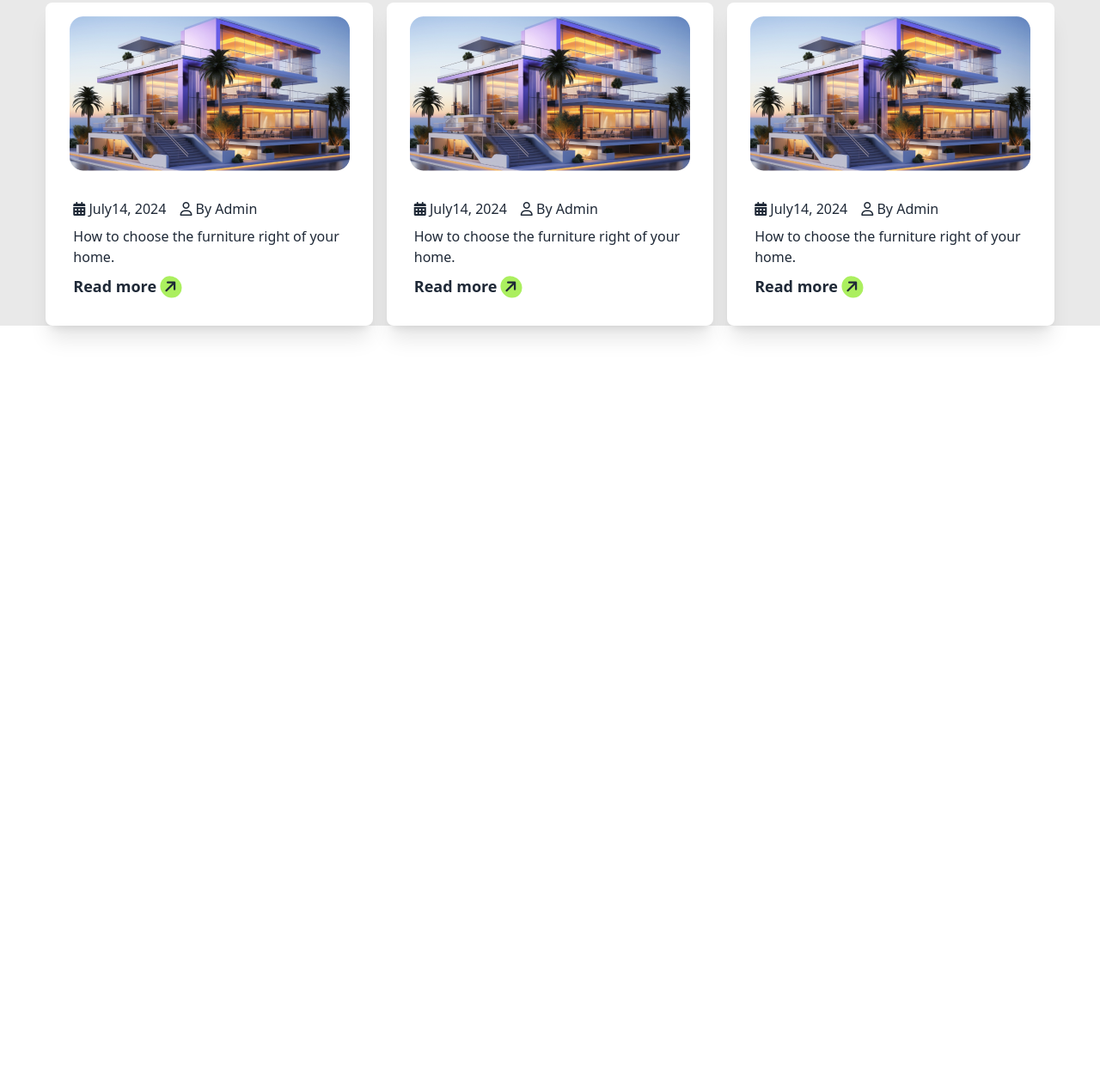
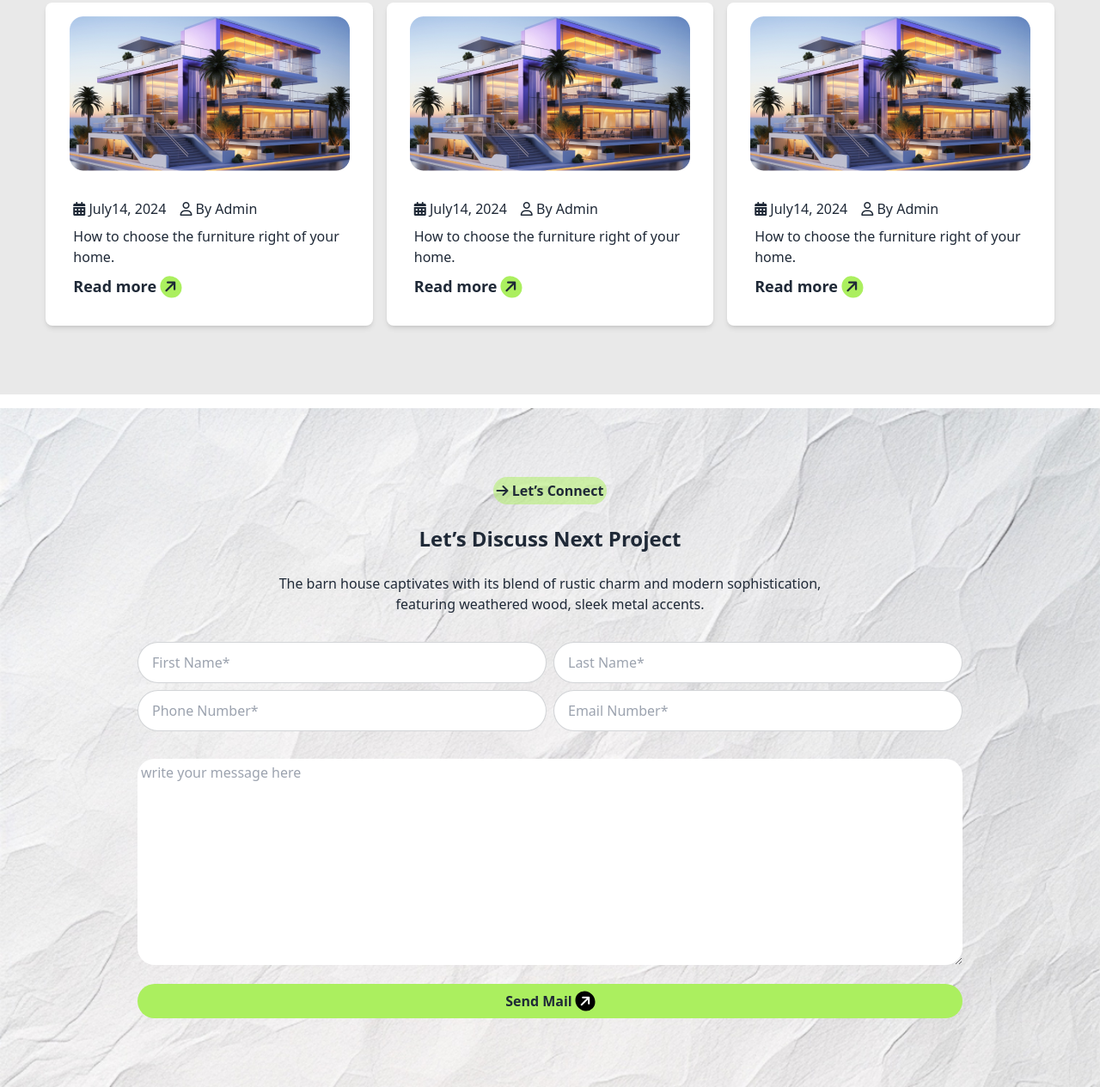
Before and after one commit to mutasim99/Assignment-3, a plain HTML site: page index.html in a window 1280 px wide. Shown: the part 2454-3719 px from the top of the page at 86% size. Before the commit the page ends 2929 px from the top, so only its background shows below. Drawn offline with nearby package versions, Linux system fonts and the light colour scheme.

Commit message:
added the discussion section

```diff
--- a/index.html
+++ b/index.html
@@ -170,7 +170,7 @@
         </div>
        </section>
        <!-- Article and section start -->
-        <section class="my-24 bg-[#E9E9E9]">
+        <section class="mt-24 bg-[#E9E9E9]">
           <div class="container mx-auto">
             <div class="flex items-center justify-center">
               <button class="capitalize bg-color_secondary rounded-[25px] py-1 px-2 mt-10 lg:mt-24"><i class="fa-solid fa-arrow-right"></i> Rinterio News</button>
@@ -179,9 +179,9 @@
           <h2 class="my-6 text-2xl font-bold lg:text-4xl text-center">Read Our Articles and News</h2>
           <p class="text-center mb-8">The barn house captivates with its blend of rustic charm and modern sophistication,<br> featuring weathered wood, sleek metal accents.</p>
           <!-- News card section start -->
-          <div class="grid grid-cols-1 lg:grid-cols-3 lg:w-11/12 mx-auto gap-4">
+          <div class="grid grid-cols-1 lg:grid-cols-3 lg:w-11/12 mx-auto gap-4 pb-8 lg:pb-20">
             <!-- news card 1 -->
-            <div class="card bg-base-100 w-full shadow-xl rounded-lg">
+            <div class="card bg-base-100 w-full shadow-md rounded-lg">
               <figure>
                 <img class="pt-4 px-4" src="assets/article1.png"alt="Shoes" />
               </figure>
@@ -201,7 +201,7 @@
               </div>
             </div>
             <!-- card 2 -->
-            <div class="card bg-base-100 w-full shadow-xl rounded-lg">
+            <div class="card bg-base-100 w-full shadow-md rounded-lg">
               <figure>
                 <img class="pt-4 px-4" src="assets/article1.png"alt="Shoes" />
               </figure>
@@ -221,7 +221,7 @@
               </div>
             </div>
             <!-- card 3 -->
-            <div class="card bg-base-100 w-full shadow-xl rounded-lg">
+            <div class="card bg-base-100 w-full shadow-md rounded-lg">
               <figure>
                 <img class="pt-4 px-4" src="assets/article1.png"alt="Shoes" />
               </figure>
@@ -242,6 +242,48 @@
             </div>
           </div>
         </section>
+        <!-- Discussion section  -->
+         <section class="about mt-4 ">
+          <div class="w-9/12 mx-auto">
+            <div class="py-20">
+              <!-- text relateted component -->
+               <div>
+                <!-- button -->
+                <div class="flex items-center justify-center">
+                  <button class="bg-color_secondary p-1 rounded-[20px] font-semibold"><i class="fa-solid fa-arrow-right"></i> Let’s Connect</button>
+                </div>
+                <h2 class="text-center mt-6 text-2xl font-bold">Let’s Discuss Next Project</h2>
+                <p class="text-center mt-6">The barn house captivates with its blend of rustic charm and modern sophistication,<br> featuring weathered wood, sleek metal accents.</p>
+
+               </div>
+               <!-- input related component -->
+                <div class="mt-8">
+                  <div class="grid grid-cols-1 lg:grid-cols-2 gap-2">
+                    <div>
+                      <input type="text" placeholder="First Name*" class="input rounded-[25px] input-bordered w-full" />
+                    </div>
+                    <div>
+                      <input type="text" placeholder="Last Name*" class="input rounded-[25px] input-bordered w-full" />
+                    </div>
+                    <div>
+                      <input type="number" placeholder="Phone Number*" class="input rounded-[25px] input-bordered w-full" />
+                    </div>
+                    <div>
+                      <input type="email" placeholder="Email Number*" class="input rounded-[25px] input-bordered w-full" />
+                    </div>
+
+                  </div>
+                  <div class="mt-8">
+                    <textarea class="w-full h-[240px] rounded-[20px] p-1" placeholder="write your message here"></textarea>
+                  </div>
+                </div>
+                <!-- button related component -->
+                 <div>
+                  <button class="bg-color_primary w-full rounded-[25px] font-semibold p-2 mt-4">Send Mail <i class="fa-solid fa-arrow-right bg-black text-white rounded-[50%] -rotate-45 p-1"></i></button>
+                 </div>
+            </div>
+          </div>
+         </section>
     </main>
     <footer>
 
--- a/style.css
+++ b/style.css
@@ -4,3 +4,8 @@
 .font-manrope{
     font-family: "Manrope", sans-serif;
 }
+.about{
+    background-image: url(assets/bg.jpg);
+    background-repeat: no-repeat;
+    background-size: cover;
+}
```
